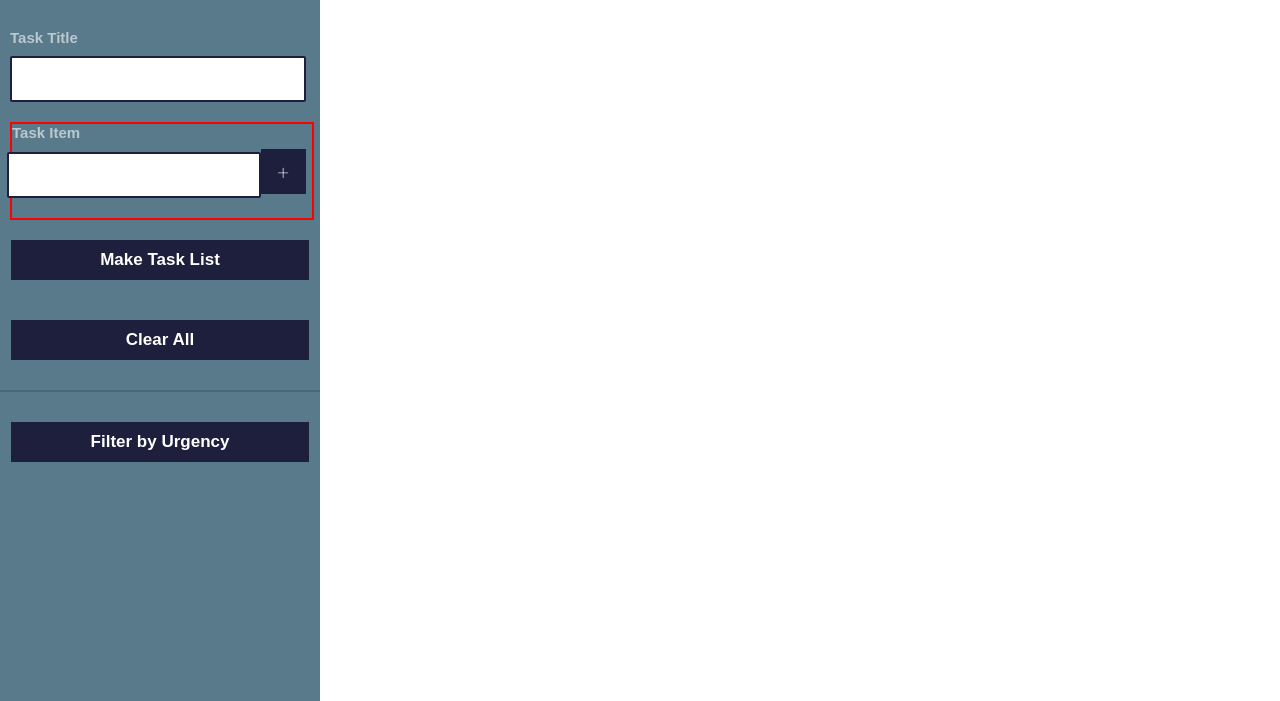
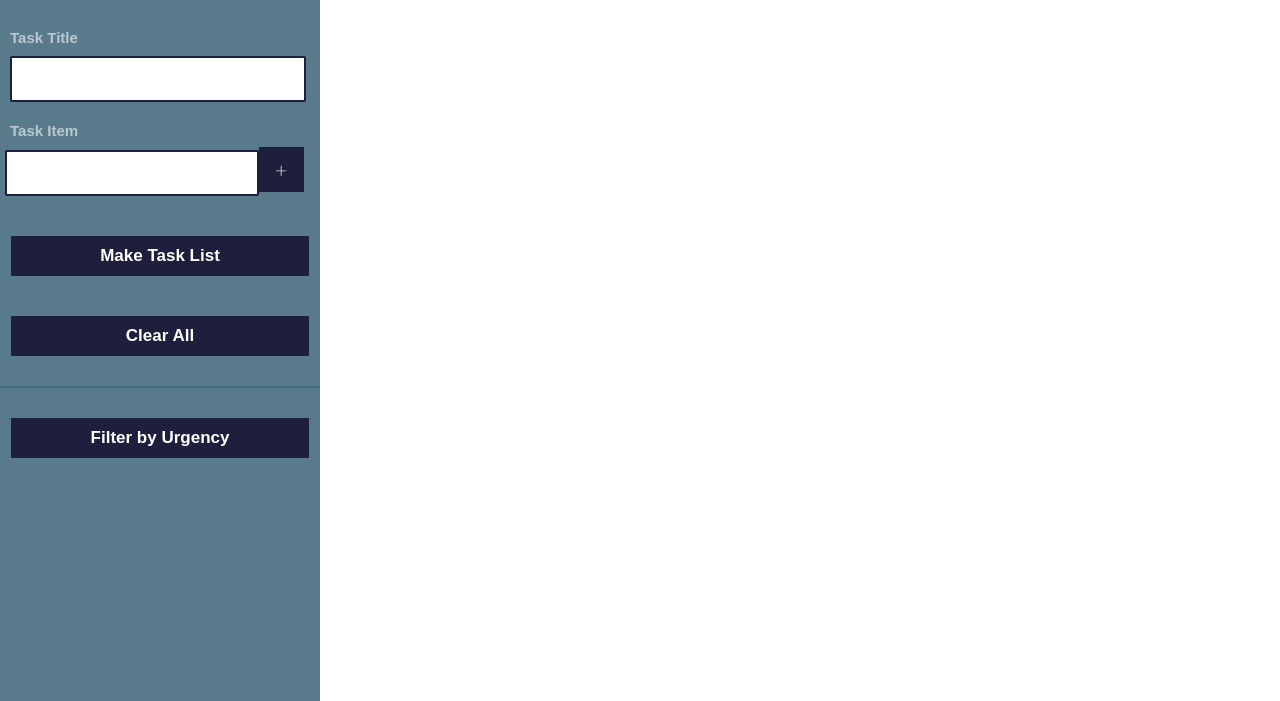
Before and after one commit to Dunn-Austen/check_yo_self, a plain HTML site: page index.html in a window 1280 px wide. Shown: the part 99-800 px from the top of the page. Drawn offline with nearby package versions, Linux system fonts and the light colour scheme.

Commit message:
Remove border and tidy up commented out styles

```diff
--- a/styles.css
+++ b/styles.css
@@ -45,7 +45,6 @@ label {
 }
 
 form {
-  /* margin: 20px; */
   display: flex;
   flex-direction: row;
   justify-content: flex-start;
@@ -109,17 +108,14 @@ input {
   display: flex;
   flex-direction: column;
   justify-content: center;
-  /* align-items: center; */
   width: 100%;
   margin: 10px;
-  /* border: 5px solid black; */
   margin-top: 30px;
 }
 
 .left__taskinput--container {
-border: 2px solid red;
-width: 100%;
-align-items: baseline;
+  width: 100%;
+  align-items: baseline;
 }
 
 .js__item--input {
```
